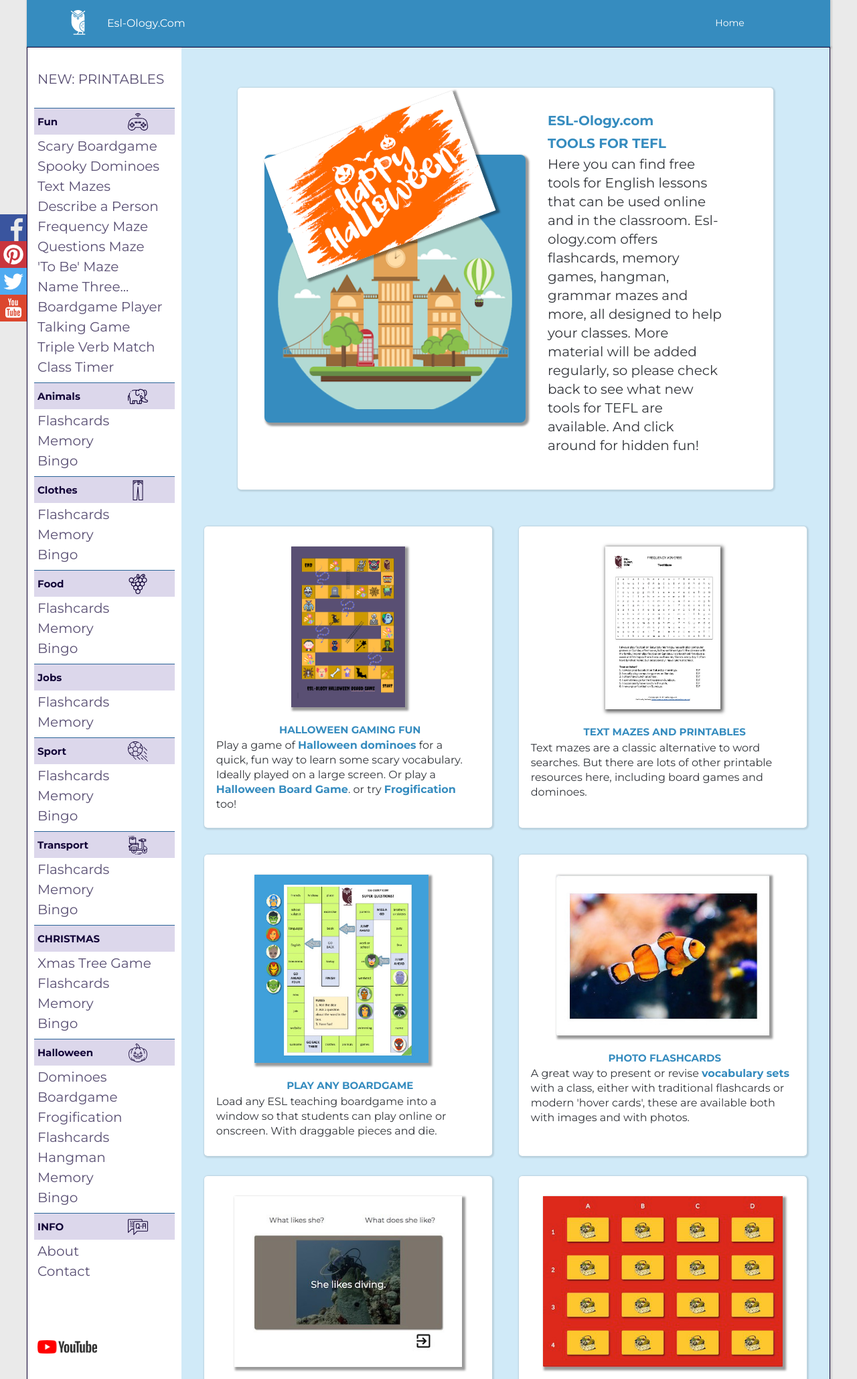
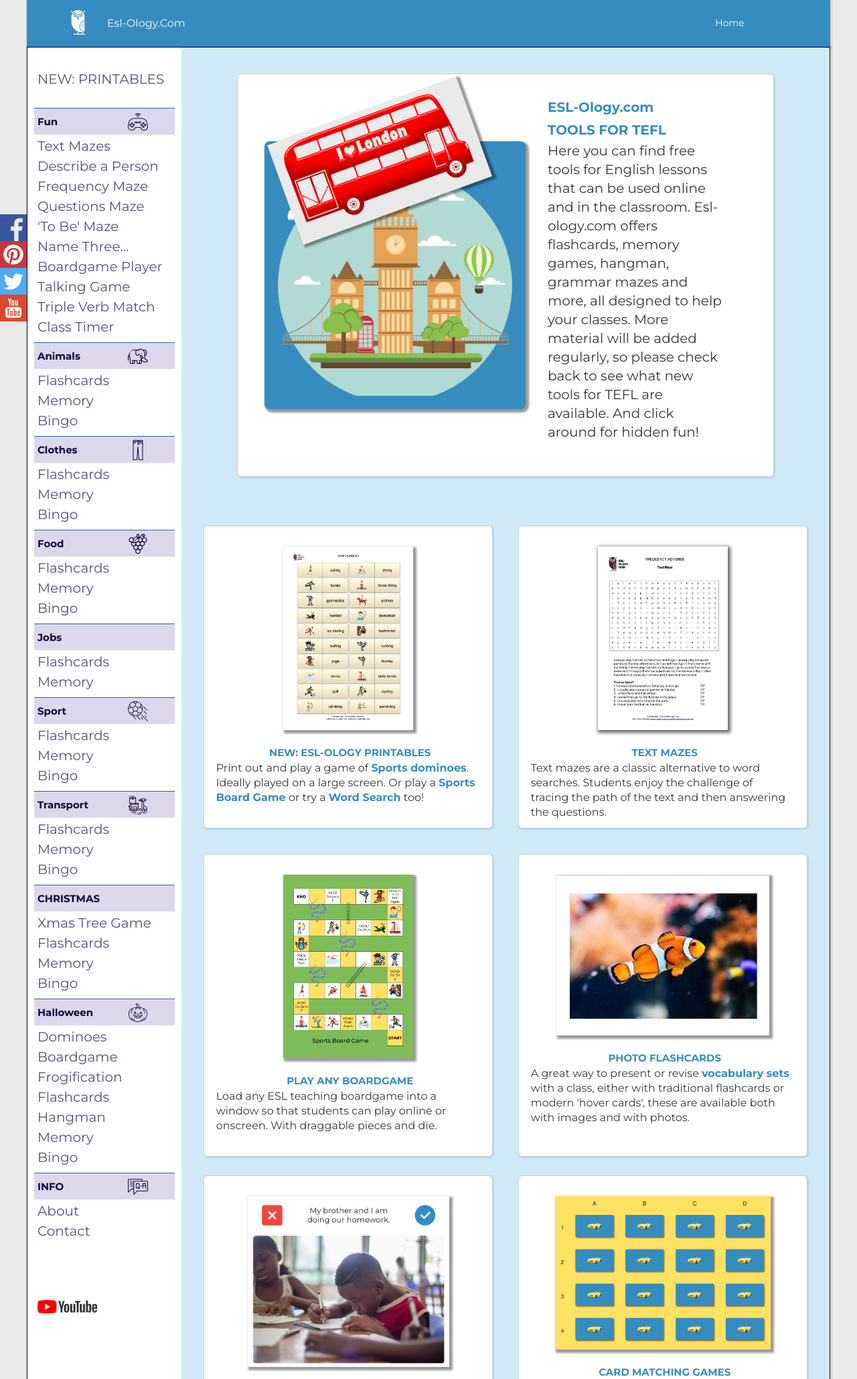
Before and after one commit to Dugsteer/Homepage-UPDATE, a PHP site: page / in a window 1280 px wide. Shown: the top 2059 px of the page at 67% size. Run offline with PHP 8.4, Linux system fonts and the light colour scheme.

Commit message:
Post Halloween Updates

```diff
--- a/css/styles.css
+++ b/css/styles.css
@@ -67,7 +67,7 @@
   margin-bottom: 0.7rem; }
 
 .sense {
-  grid-row: 1/2;
+  grid-row: 2/3;
   grid-column: 2/3;
   width: 100%;
   padding: 1rem 2rem; }
@@ -478,7 +478,7 @@
   position: relative;
   display: grid;
   grid-template-columns: 1fr 1fr;
-  grid-row: 2/3;
+  grid-row: 1/2;
   grid-column: 2/3;
   width: 800px;
   height: 600px;
@@ -587,13 +587,14 @@
   align-items: center;
   justify-content: center;
   width: 300px;
-  height: 190px;
+  height: auto;
   z-index: 10;
   top: 50px;
   left: 62px;
   box-shadow: 3px 3px 3px 2px rgba(0, 0, 0, 0.4);
   transform: rotate(-20deg);
-  cursor: pointer; }
+  cursor: pointer;
+  background-color: #eaeaea; }
   .imagediv h2 {
     color: #fff;
     font-family: Montserrat, sans-serif;
@@ -824,22 +825,25 @@
     font-weight: bolder; }
 
 .content-4 img {
-  width: 40%;
-  margin-left: 30%;
+  width: 45%;
+  margin-left: 27.5%;
   box-shadow: 2px 2px 5px 2px rgba(0, 0, 0, 0.6); }
 
 .content-6 img {
-  width: 40%;
-  margin-left: 30%; }
+  width: 45%;
+  margin-left: 27.5%; }
 
 .content-5 img {
-  width: 65%;
+  width: 45%;
+  margin-left: 27.5%; }
+
+.content-8 img {
+  width: 70%;
   margin-left: 15%; }
 
-.content-8 img,
 .content-9 img {
-  width: 85%;
-  margin-left: 7.5%; }
+  width: 75%;
+  margin-left: 12.5%; }
 
 .links {
   grid-row: 5/6;
--- a/index.html
+++ b/index.html
@@ -113,9 +113,9 @@
         <div class="introduction">
           <div class="imagediv" id="imageCard">
             <!-- <h2>2021</h2> -->
-            <div class="loaderBar" id="loaderBar"></div>
+            <!-- <div class="loaderBar" id="loaderBar"></div> -->
             <!-- <p id="imageText">loading...</p> -->
-            <img src="img/old/HappyHalloween.png" alt="Happy Halloween">
+            <img src="img/old/londonbus.png" alt="London Bus">
             <!-- <div class="countdown">
                 <h3 id="countdown">10</h3>
                 <p></p>days to go!</p></div> -->
@@ -140,19 +140,19 @@
 
   <div class="content-6">
     <figure class="content-6__img">
-      <a href="boardgame-player.html"><img
-        src="./img/HalloweenBoardGame.png"
-        alt="A picture of a Halloween domino game"
-        title="English Halloween vocabulary dominoes"
+      <a href="text-maze.html"><img
+        src="./img/SportsDominoes.jpg"
+        alt="A picture of a sports domino game"
+        title="English sports vocabulary dominoes"
         class="content__img"
       /></a>
     </figure>
 
     <div class="content-6__text">
-      <h2 class= "content-title">HALLOWEEN GAMING FUN</h2>
+      <h2 class= "content-title">New: Esl-Ology PRINTABLES</h2>
       <p class="content-1__text">
-        Play a game of <a href="halloween-dominoes.html">Halloween dominoes</a> for a quick, fun way to learn some scary vocabulary.
-        Ideally played on a large screen. Or play a <a href="boardgame-player.html">Halloween Board Game</a>. or try <a href="frogify-halloween.html">Frogification</a> too!
+        Print out and play a game of <a href="text-maze.html">Sports dominoes</a>.
+        Ideally played on a large screen. Or play a <a href="boardgame-player.html">Sports Board Game</a> or try a <a href="text-maze.html">Word Search</a> too!
       </p>
     </div>
   </div>
@@ -168,9 +168,9 @@
     </figure>
 
  <div class="content-6__text">
-      <h2 class= "content-title">Text Mazes and Printables</h2>
+      <h2 class= "content-title">Text Mazes</h2>
       <p class="content-1__text">
-       Text mazes are a classic alternative to word searches. But there are lots of other printable resources here, including board games and dominoes.
+       Text mazes are a classic alternative to word searches. Students enjoy the challenge of tracing the path of the text and then answering the questions.
       </p>
     </div>
   </div>
@@ -181,7 +181,7 @@
 
  <div class="content-5">
   <figure class="content-5__img">
-    <a href="boardgame-player.html"><img src="./img/Boardgame.jpg" alt="Play any boardgame online" title="Practise English Grammar with Great Online Boardgames" class="content__img"/>
+    <a href="boardgame-player.html"><img src="./img/SportsBoardGame.png" alt="Play any boardgame online" title="Practise English Grammar with Great Online Boardgames" class="content__img"/>
     </a>
     </figure>
     <div class="content-5__text">
@@ -215,8 +215,8 @@
 
 <div class="content-8">
   <figure class="content-8__img">
-    <a href="questions-maze.html"> <img
-      src="/img/QuestionsMaze.jpg"
+    <a href="to-be-maze.html"> <img
+      src="/img/GrammarMaze.png"
       alt="A Classic ESL-ology Grammar Maze"
       title="Grammar Mazes Help to Make English Learning Stick!"
       class="content__img"
@@ -226,17 +226,17 @@
     <div class="content-8__text">
      <h2 class= "content-title">Grammar Mazes</h2>
       <p class="content-1__text">
-        All of the (upcoming) <a href="questions-maze.html">grammar mazes </a>help student awareness of grammar mistakes. The aim is to have a clean run all the way through!
+        All of the <a href="questions-maze.html">grammar mazes </a>help student awareness of grammar mistakes. The aim is to have a clean run all the way through!
       </p>
     </div>
 </div>
 
 <div class="content-9">
   <figure class="content-9__img">
-<a href="matching-food.html"><img src="img/MatchingFood.jpg" alt="An English Vocabulary Food Matching Game" title="Tools for TEFL - Matching Games Help Reinforce English Learning"></a>
+<a href="matching-transport.html"><img src="img/MatchingGames.png" alt="An English Vocabulary Food Matching Game" title="Tools for TEFL - Matching Games Help Reinforce English Learning"></a>
   </figure>
   <div class="content-8__text">
-    <h2 class= "content-title">MATCHING CARDS</h2>
+    <h2 class= "content-title">Card Matching Games</h2>
     <p class="content-1__text">
       There are three different sets of cards in each of our matching card games. Turn up two cards and if a picture matches a word, you win them. How fast can you clear the board?
     </p>
--- a/sass/components/_ads.scss
+++ b/sass/components/_ads.scss
@@ -1,5 +1,5 @@
 .sense {
-  grid-row: 1/2;
+  grid-row: 2/3;
   grid-column: 2/3;
   width: 100%;
   padding: 1rem 2rem;
--- a/sass/layout/_content.scss
+++ b/sass/layout/_content.scss
@@ -109,20 +109,24 @@
 
 
 .content-4 img {
-  width: 40%;
-  margin-left: 30%;
+  width: 45%;
+  margin-left: 27.5%;
   box-shadow: 2px 2px 5px 2px rgba(0, 0, 0, 0.6);
 }
 .content-6 img {
-  width: 40%;
-  margin-left:30%;
+  width: 45%;
+  margin-left:27.5%;
 }
 .content-5 img {
-  width: 65%;
+  width: 45%;
+  margin-left: 27.5%;
+}
+.content-8 img {
+  width: 70%;
   margin-left: 15%;
 }
-.content-8 img,
+
 .content-9 img {
-  width: 85%;
-  margin-left: 7.5%;
+  width: 75%;
+  margin-left: 12.5%;
 }
--- a/sass/layout/_introduction.scss
+++ b/sass/layout/_introduction.scss
@@ -2,7 +2,7 @@
   position: relative;
   display: grid;
   grid-template-columns: 1fr 1fr;
-  grid-row: 2/3;
+  grid-row: 1/2;
   grid-column: 2/3;
   width: 800px;
   height: 600px;
@@ -147,13 +147,14 @@
   align-items: center;
   justify-content: center;
   width: 300px;
-  height: 190px;
+  height: auto;
   z-index: 10;
   top: 50px;
   left: 62px;
   box-shadow: $box-shadow-large;
   transform: rotate(-20deg);
   cursor: pointer;
+  background-color:$color-light-grey;
 
 
 & h2 {
--- a/sidebar.html
+++ b/sidebar.html
@@ -20,12 +20,8 @@
         </svg></h2>
         <ul class="sidebar__subtitle-list-4" id="subList4">
 
-                  <li>
-            <a href="boardgame-player.html">Scary Boardgame</a>
-          </li>
-          <li>
-            <a href="halloween-dominoes.html">Spooky Dominoes</a>
-          </li>
+
+
                 <li>
             <a href="text-maze.html">Text Mazes</a>
           </li>
```
Also changed, not shown: img/GrammarMaze.png (added), img/MatchingGames.png (added), img/SportsBoardGame.png (added), img/SportsDominoes.jpg (added), img/SportsGoFish.jpg (added).
